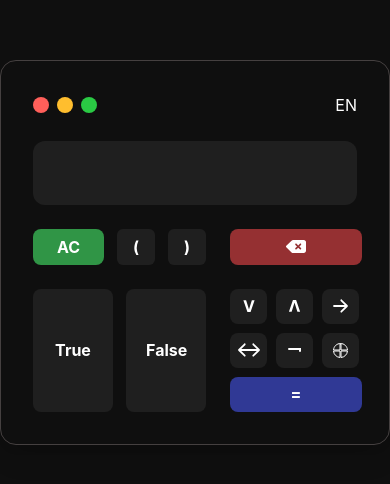
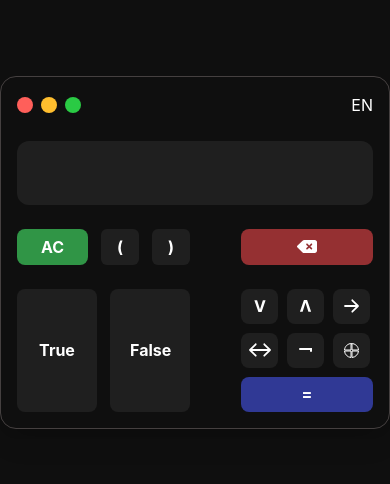
Before and after one commit to iniiferdi/logiccalculate, a React (Vite) app: page / in a window 390 px wide. Shown: the part 170-654 px from the top of the page. Built offline with nearby package versions, Linux system fonts and the light colour scheme.

Commit message:
responsive device

```diff
--- a/src/App.jsx
+++ b/src/App.jsx
@@ -74,7 +74,7 @@ function App() {
 
   return (
     <main className="w-full font-Inter h-screen overflow-hidden mx-auto bg-primary flex items-center justify-center xl:p-8">
-      <section className="flex flex-col p-8 gap-6 w-full max-w-[479px] border border-[#454040] justify-center items-center mx-auto shadow-xl rounded-2xl">
+      <section className="flex flex-col p-4 xl:p-8 gap-6 w-full max-w-[479px] border border-[#454040] justify-center items-center mx-auto shadow-xl rounded-2xl">
         <div className="flex flex-row w-full justify-between items-center">
           <div className="flex flex-row gap-2">
             <div className="w-4 h-4 bg-[#FF5F5A] rounded-full"></div>
```
